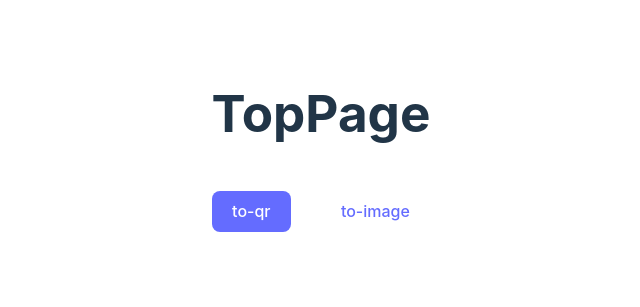
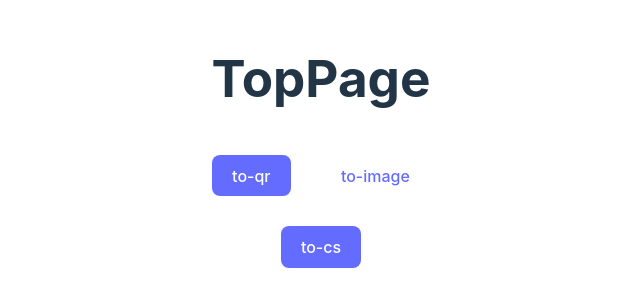
Before and after one commit to shunsuke-tamura/image_qr_code_communication, a React (Vite) app: page / in a window 1280 px wide. Shown: the part 251-558 px from the top of the page, without its empty margins (319-959 px from the left). Built offline with nearby package versions, Linux system fonts and the light colour scheme.

Commit message:
add: cs page

```diff
--- a/src/App.tsx
+++ b/src/App.tsx
@@ -3,6 +3,7 @@ import { Routes, Route } from "react-router-dom";
 import ToImagePage from "./pages/ToImage";
 import ToQrPage from "./pages/ToQr";
 import TopPage from "./pages/Top";
+import ToCSPage from "./pages/ToCS";
 
 function App() {
   return (
@@ -11,6 +12,7 @@ function App() {
         <Route path="/" element={<TopPage />} />
         <Route path="/to-qr" element={<ToQrPage />} />
         <Route path="/to-image" element={<ToImagePage />} />
+        <Route path="/to-cs" element={<ToCSPage />} />
       </Routes>
     </div>
   );
--- /dev/null
+++ b/src/pages/ToCS/index.tsx
@@ -0,0 +1,11 @@
+import "./style.css";
+
+const ToCSPage = () => {
+  return (
+    <div>
+      <h1>ToCSPage</h1>
+    </div>
+  );
+};
+
+export default ToCSPage;
--- a/src/pages/Top/index.tsx
+++ b/src/pages/Top/index.tsx
@@ -12,6 +12,10 @@ const TopPage = () => {
       <button className="secondary" onClick={() => navigate("/to-image")}>
         to-image
       </button>
+      <br />
+      <button className="primary" onClick={() => navigate("/to-cs")}>
+        to-cs
+      </button>
     </div>
   );
 };
```
Also changed, not shown: src/pages/ToCS/style.css (added).
